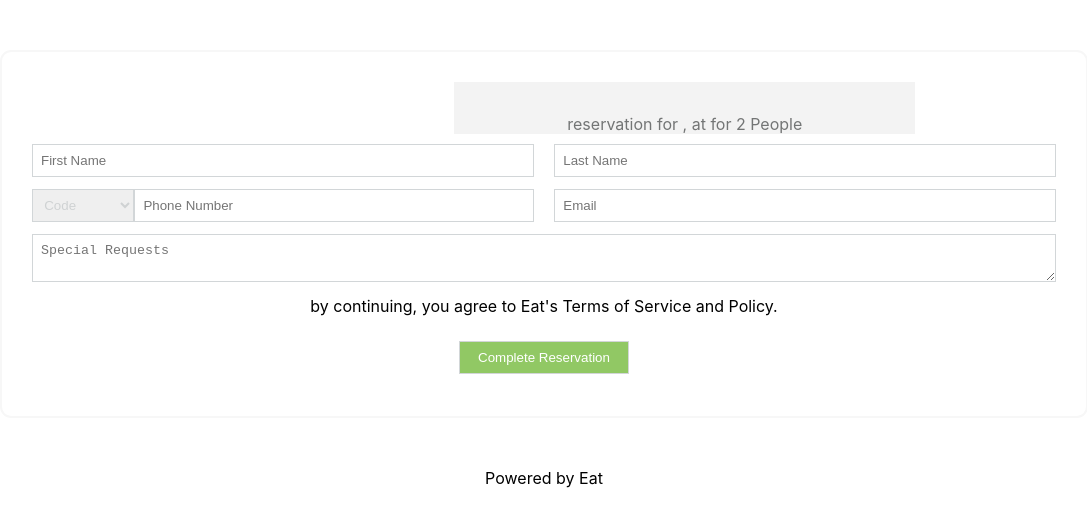
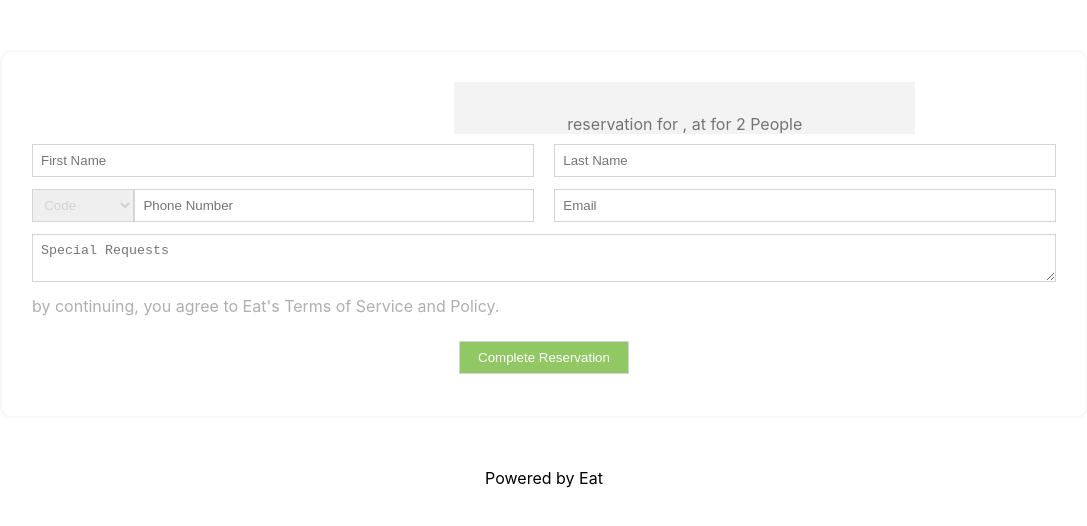
Before and after one commit to p8queiroz/eat-app-availability, a React (Create React App) app: page /reservation in a window 1280 px wide. Shown: the top 526 px of the page, without its empty margins (96-1183 px from the left). Built offline with nearby package versions, Linux system fonts and the light colour scheme; no server answers.

Commit message:
css refactoring aligment

```diff
--- a/src/pages/Reservation.css
+++ b/src/pages/Reservation.css
@@ -4,6 +4,8 @@
 	margin: 50px auto;
 	border-radius: .7rem;
 	border: 2px solid #f7f7f7;
+	font-size: 1rem;
+    color: #afafaf;
 }
 
 .formContainer ul{
@@ -71,6 +73,10 @@
 	color: #cfd2d3;
 }
 
+.formContainer ul li div.align-left{
+	float:left;
+}
+
 .formContainer ul li input.align-left{
 	float:left;
 }
--- a/src/pages/Reservation.tsx
+++ b/src/pages/Reservation.tsx
@@ -41,9 +41,9 @@ const  Reservation: React.FC = () =>  {
               <textarea name="field5" className="field-style" placeholder="Special Requests"></textarea>
             </li>
             <li>
-              <span>
+              <div className="align-left">
                 by continuing, you agree to Eat's Terms of Service and Policy.
-              </span>
+              </div>
             </li>
             <li>
              <input type="submit" value="Complete Reservation" onClick={navigateTo} />
```
